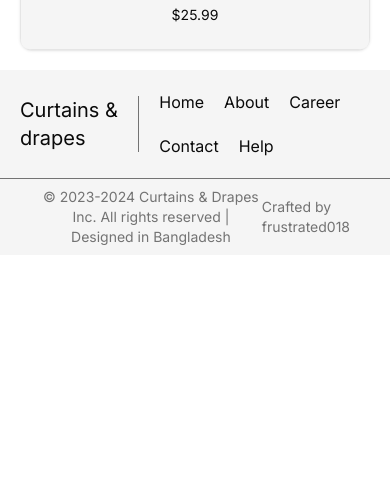
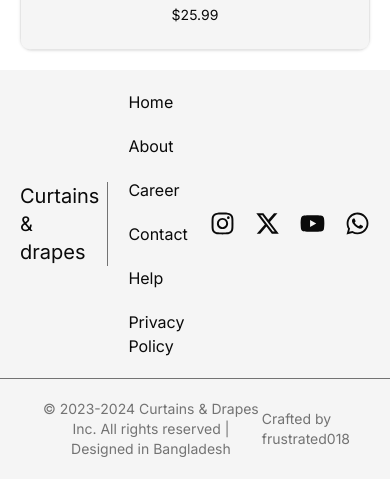
Before and after one commit to frustrated018/curtains-and-drapes, a Next.js app: page / in a window 390 px wide. Shown: the part 290-786 px from the top of the page. Built offline with nearby package versions, Linux system fonts and the light colour scheme; no server answers.

Commit message:
Desktop Footer Done
the footer design for the desktop version is done
will move on to responsiveness shortly

```diff
--- a/src/components/footer/home-footer.jsx
+++ b/src/components/footer/home-footer.jsx
@@ -1,41 +1,69 @@
+import { FaInstagram, FaWhatsapp, FaYoutube } from "react-icons/fa";
+import { FaXTwitter } from "react-icons/fa6";
+
 const HomePageFooter = () => {
   return (
     <section className="bg-secondary">
-      <footer className="flex items-center gap-5 p-5">
+      <footer className="flex items-center justify-between p-5">
+        <section className="flex items-center gap-5">
           <div className="border-r border-muted-foreground">
-          <h2 className="text-xl pr-2">Curtains & drapes</h2>
+            <h2 className="pr-2 text-xl">Curtains & drapes</h2>
           </div>
-
           <div className="flex flex-wrap gap-5">
             <a href="/" className="hover:underline">
               Home
             </a>
-
             <a href="/" className="hover:underline">
               About
             </a>
-
             <a href="/" className="hover:underline">
               Career
             </a>
-
             <a href="/" className="hover:underline">
               Contact
             </a>
-
             <a href="/" className="hover:underline">
               Help
+            </a>
+            <a href="/" className="hover:underline">
+              Privacy Policy
+            </a>
+          </div>
+        </section>
+
+        <div className="flex items-center gap-5">
+          <a href="/">
+            <FaInstagram size={25} />
+          </a>
+
+          <a href="/">
+            <FaXTwitter size={25} />
+          </a>
+
+          <a href="/">
+            <FaYoutube size={25} />
+          </a>
+
+          <a href="/">
+            <FaWhatsapp size={25} />
           </a>
         </div>
       </footer>
 
-      <section className="border-t border-muted-foreground py-2 flex justify-between items-center px-10">
-        <p className="text-sm text-center text-muted-foreground">
+      <section className="flex items-center justify-between border-t border-muted-foreground px-10 py-5">
+        <p className="text-center text-sm text-muted-foreground">
           © 2023-2024 Curtains & Drapes Inc. All rights reserved | Designed in
           Bangladesh
         </p>
-        <div className="text-muted-foreground text-sm">
-            Crafted by <a href="https://github.com/frustrated018" target="_blank" className=" hover:underline hover:text-white">frustrated018</a>
+        <div className="text-sm text-muted-foreground">
+          Crafted by {" "}
+          <a
+            href="https://github.com/frustrated018"
+            target="_blank"
+            className=" hover:text-white hover:underline"
+          >
+            frustrated018
+          </a>
         </div>
       </section>
     </section>
```
Lines whose indentation alone changed are shown as unchanged.
